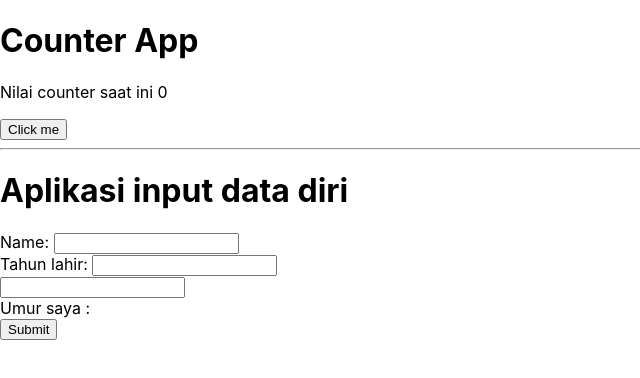
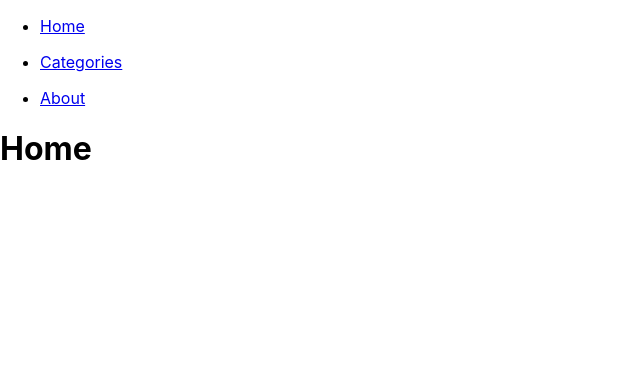
Before and after one commit to Eriy5819/client-semina, a React (Create React App) app: page / in a window 1280 px wide. Shown: the top 378 px of the page, without its empty margins (0-640 px from the left). Built offline with nearby package versions, Linux system fonts and the light colour scheme.

Commit message:
Setup Project React Part 1

```diff
--- a/package.json
+++ b/package.json
@@ -8,6 +8,7 @@
     "@testing-library/user-event": "^13.5.0",
     "react": "^18.2.0",
     "react-dom": "^18.2.0",
+    "react-router-dom": "^6.6.1",
     "react-scripts": "5.0.1",
     "web-vitals": "^2.1.4"
   },
--- a/src/App.js
+++ b/src/App.js
@@ -1,74 +1,71 @@
-import { useState } from 'react';
 import './App.css';
-import Button from './components/Button';
-import Input from './components/Input';
+import {
+  BrowserRouter,
+  Routes,
+  Route,
+  Link,
+  useParams,
+} from 'react-router-dom';
+
+function Home() {
+  return <h1>Home</h1>;
+}
+function Categories() {
+  return (
+    <>
+      <h1>Categories</h1>
+      <table>
+        <thead>
+          <td>Id</td>
+          <td>Categories</td>
+        </thead>
+        <tbody>
+          <tr>
+            <td>1</td>
+            <td>
+              <Link to={'/categories/348239482'}>Seminar</Link>
+            </td>
+          </tr>
+        </tbody>
+      </table>
+    </>
+  );
+}
+function CategoriesDetail() {
+  let params = useParams();
+  console.log('params >>');
+  console.log(params);
+  return <h1>Categories : {params.id}</h1>;
+}
+function About() {
+  return <h1>About</h1>;
+}
 
 function App() {
-  const [number, setNumber] = useState(0);
-  // const [name, setName] = useState('');
-  // const [TahunLahir, setTahunLahir] = useState('');
-  // const [usia, setUsia] = useState('');
-  const [form, setForm] = useState({
-    name: '',
-    tahunLahir: '',
-    usia: '',
-  });
-  const [error, setError] = useState('');
-
-  const click = () => {
-    setNumber(number + 1);
-  };
-
-  const handleSubmit = () => {
-    if (form.name === '') {
-      setError('nama tidak boleh kosong');
-    } else if (form.tahunLahir === '') {
-      setError('tanggal lahir tidak boleh kosong');
-    } else {
-      setForm({ ...form, usia: 2022 - form.tahunLahir });
-    }
-  };
-
-  const handleChange = (e) => {
-    setError('');
-    if (e.target.name === 'name') {
-      if (e.target.value.length < 3) {
-        setError('Minimal 3 karakter');
-      }
-    }
-    setForm({ ...form, [e.target.name]: e.target.value });
-  };
   return (
-    <>
-      <h1>Counter App</h1>
-      <p>Nilai counter saat ini {number}</p>
-      <Button onClick={click}>Click me</Button>
-      <hr />
-      <h1>Aplikasi input data diri</h1>
-      Name:{' '}
-      <Input
-        type='text'
-        value={form.name}
-        name='name'
-        onChange={handleChange}
-      />
-      <br />
-      Tahun lahir:{' '}
-      <Input
-        type='number'
-        value={form.tahunLahir}
-        name='tahunLahir'
-        onChange={handleChange}
-      />
-      <br />
-      <Input type='number' value={form.tahunLahir} onChange={handleChange} />
-      <br />
-      Umur saya : {form.usia}
-      <br />
-      <Button onClick={handleSubmit}>Submit</Button>
-      <br />
-      <p style={{ color: 'red' }}>{error}</p>
-    </>
+    <BrowserRouter>
+      <ul>
+        <li>
+          <Link to={'/'}>Home</Link>
+        </li>
+      </ul>
+      <ul>
+        <li>
+          <Link to={'categories'}>Categories</Link>
+        </li>
+      </ul>
+      <ul>
+        <li>
+          <Link to={'about'}>About</Link>
+        </li>
+      </ul>
+      <Routes>
+        <Route path='/' element={<Home />} />
+        <Route path='categories' element={<Categories />} />
+        <Route path='categories/:id' element={<CategoriesDetail />} />
+        <Route path='about' element={<About />} />
+      </Routes>
+    </BrowserRouter>
   );
 }
 
```
Also changed, not shown: src/configs/index.js (added), src/utils/fetch.js (added), 1 other file (tests, documents, lock files or other folders).
